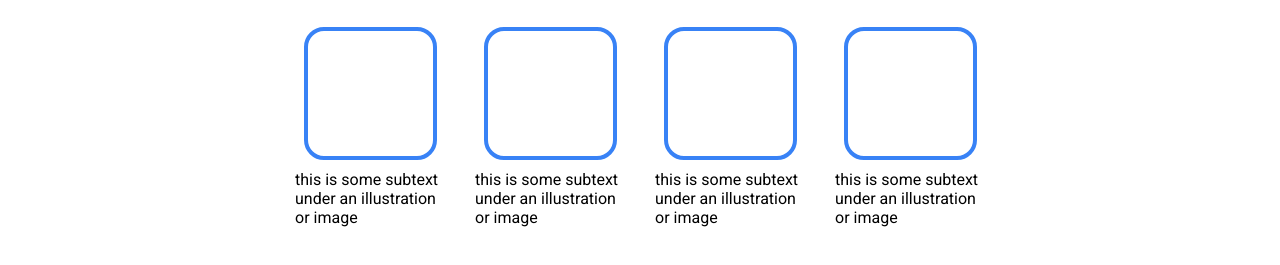
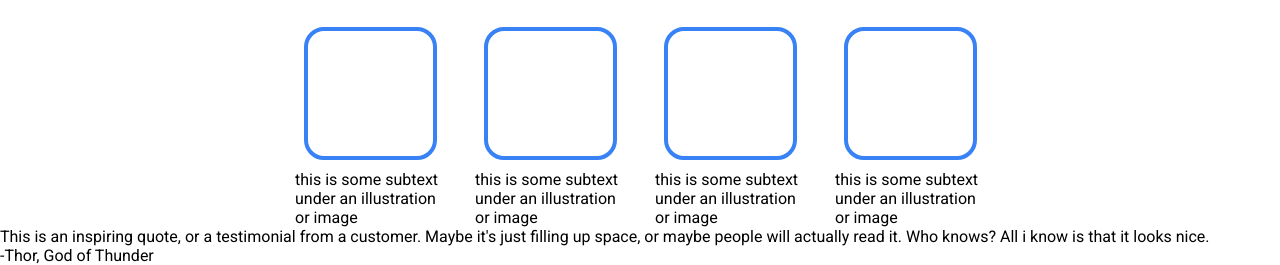
Before and after one commit to dawidduraj/odin-landing-page, a plain HTML site: page index.html in a window 1280 px wide. Shown: the part 543-808 px from the top of the page. Drawn offline with Linux system fonts and the light colour scheme.

Commit message:
Add Quote section html

```diff
--- a/index.html
+++ b/index.html
@@ -46,5 +46,9 @@
             </div>
         </div>
     </section>
+    <section class="quote">
+        <p class="text">This is an inspiring quote, or a testimonial from a customer. Maybe it's just filling up space, or maybe people will actually read it. Who knows? All i know is that it looks nice.</p>
+        <p class="author">-Thor, God of Thunder</p>
+    </section>
 </body>
 </html>
```
